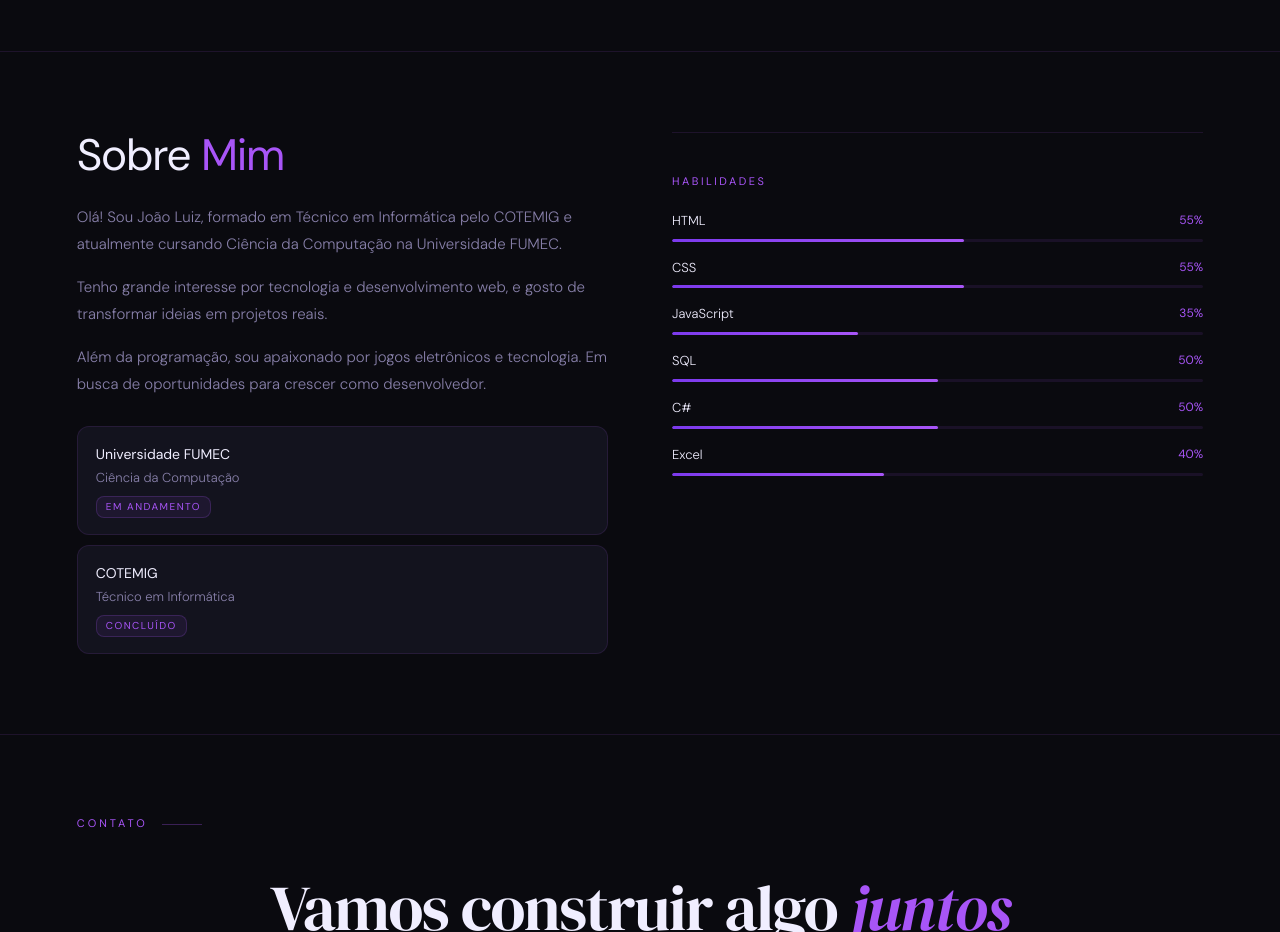
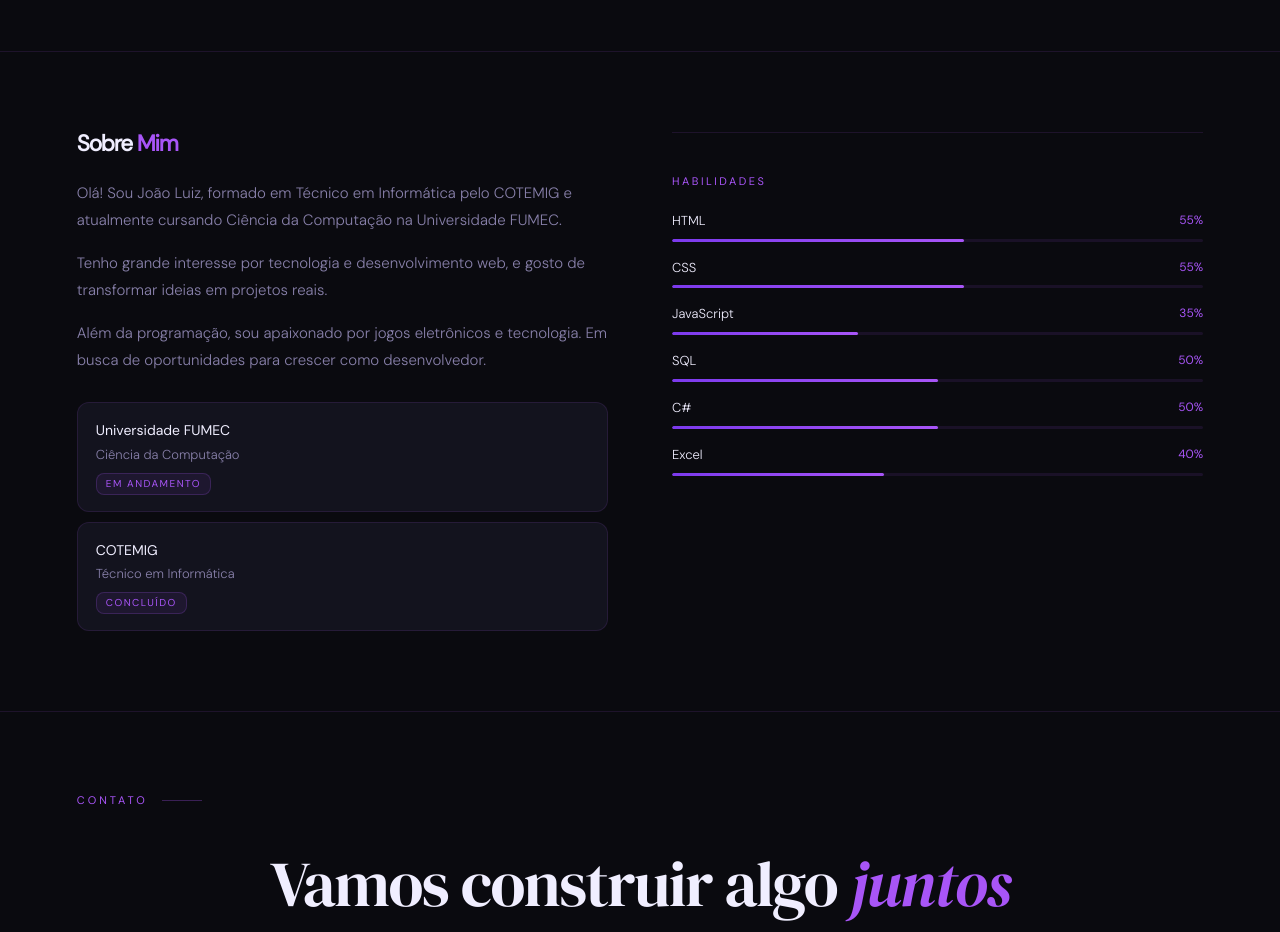
Before and after one commit to DevJoaoL/Portifolio, a plain HTML site: page index.html in a window 1280 px wide. Shown: the part 1640-2572 px from the top of the page. Drawn offline with Linux system fonts and the light colour scheme.

Commit message:
Update style.css

```diff
--- a/style.css
+++ b/style.css
@@ -314,7 +314,6 @@ body.light .icon-moon { display: none; }
 }
 
 .about-text h2 {
-  font-size: 44px; font-weight: 400;
   letter-spacing: -1.2px; line-height: 1.08; margin-bottom: 24px;
 }
 .about-text h2 em { font-style: normal; color: var(--accent); }
```
